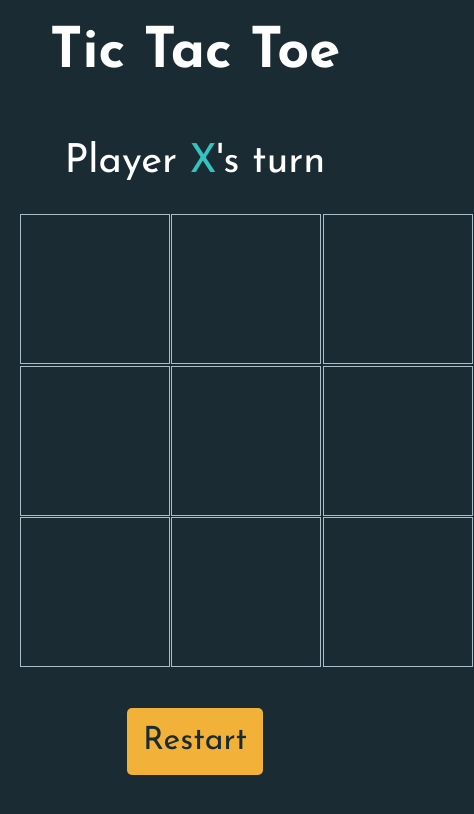
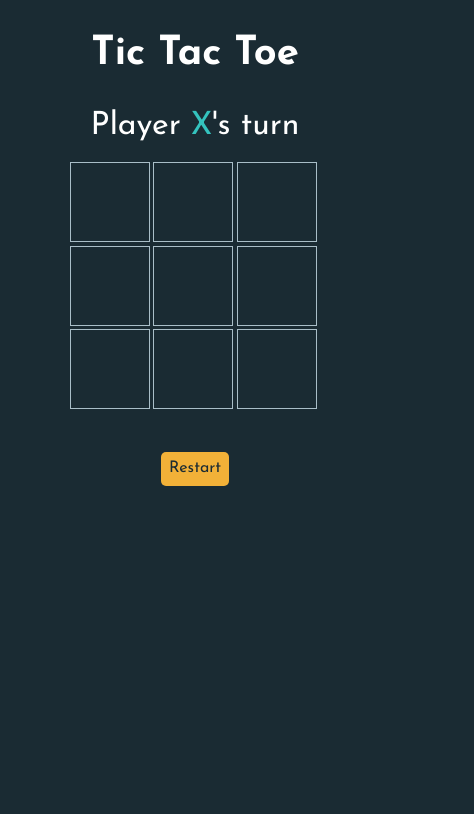
Before and after one commit to chelsiety/tic-tac-toe, a plain HTML site: page index.html in a window 390 px wide. Shown: the whole page, 474 px wide, since content can reach past the window. Drawn offline with Linux system fonts and the light colour scheme.

Commit message:
create media queries for mobile screens

```diff
--- a/style.css
+++ b/style.css
@@ -119,3 +119,55 @@ button {
 .restart-button:hover {
     background-color: var(--button-hover-background-color);
 }
+
+/* || MEDIA QUERIES */
+
+/* Styles for large mobile screens */
+@media only screen and (max-width: 767px) {
+    .title {
+        font-size: 2.5rem;
+    }
+    .game-turn, .game-result {
+        font-size: 2.5rem;
+        padding: 10px 0;
+    }
+    .gameboard {
+        width: 300px;
+        height: 300px;
+    }
+    .tile {
+        width: 100px;
+        height: 100px;
+        font-size: 5.25rem;
+    }
+    .restart-button {
+        font-size: 1rem;
+    }
+}
+
+/* Styles for small mobile screens */
+@media only screen and (max-width: 400px) {
+    .header {
+        padding: 10px;
+        margin-top: 20px;
+    }
+    .title {
+        font-size: 2.5rem;
+    }
+    .game-turn, .game-result {
+        font-size: 2rem;
+        padding: 10px 0;
+    }
+    .gameboard {
+        width: 250px;
+        height: 250px;
+    }
+    .tile {
+        width: 80px;
+        height: 80px;
+        font-size: 4.25rem;
+    }
+    .restart-button {
+        font-size: 1rem;
+    }
+}
```
